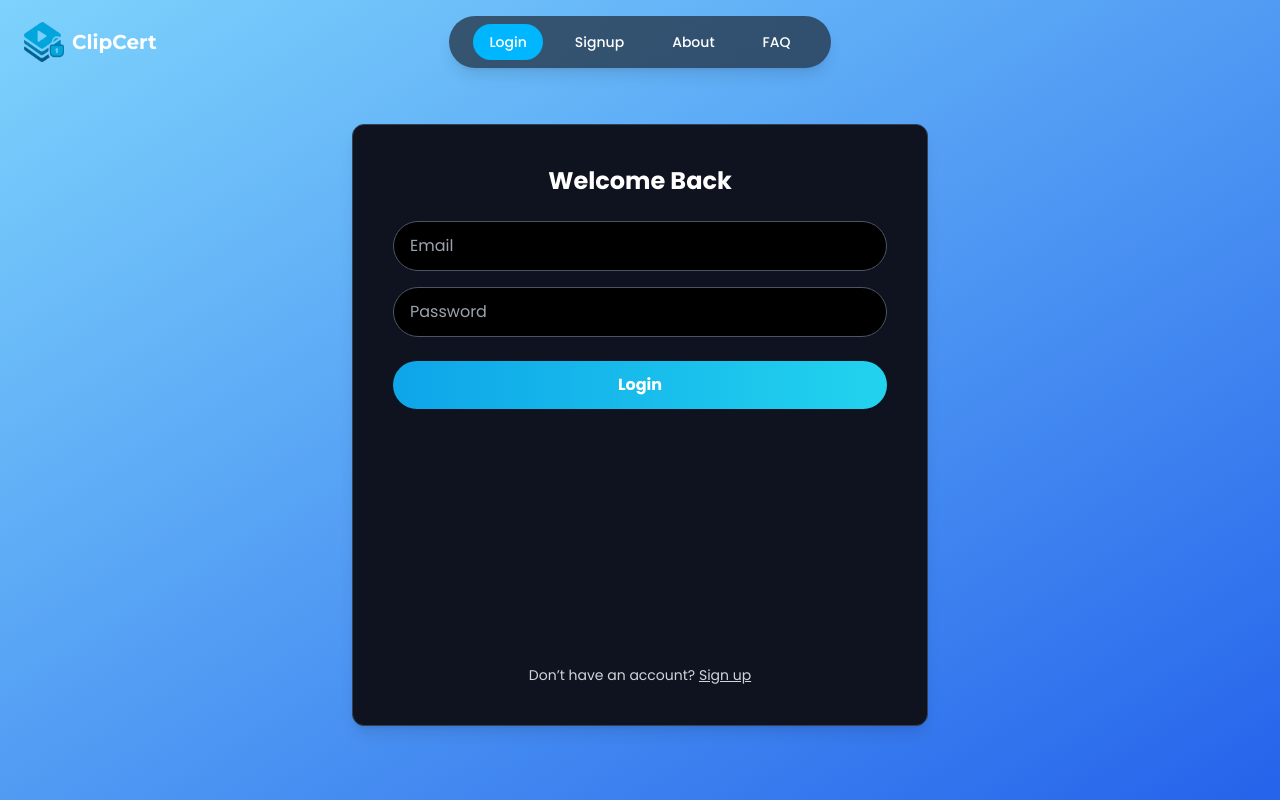
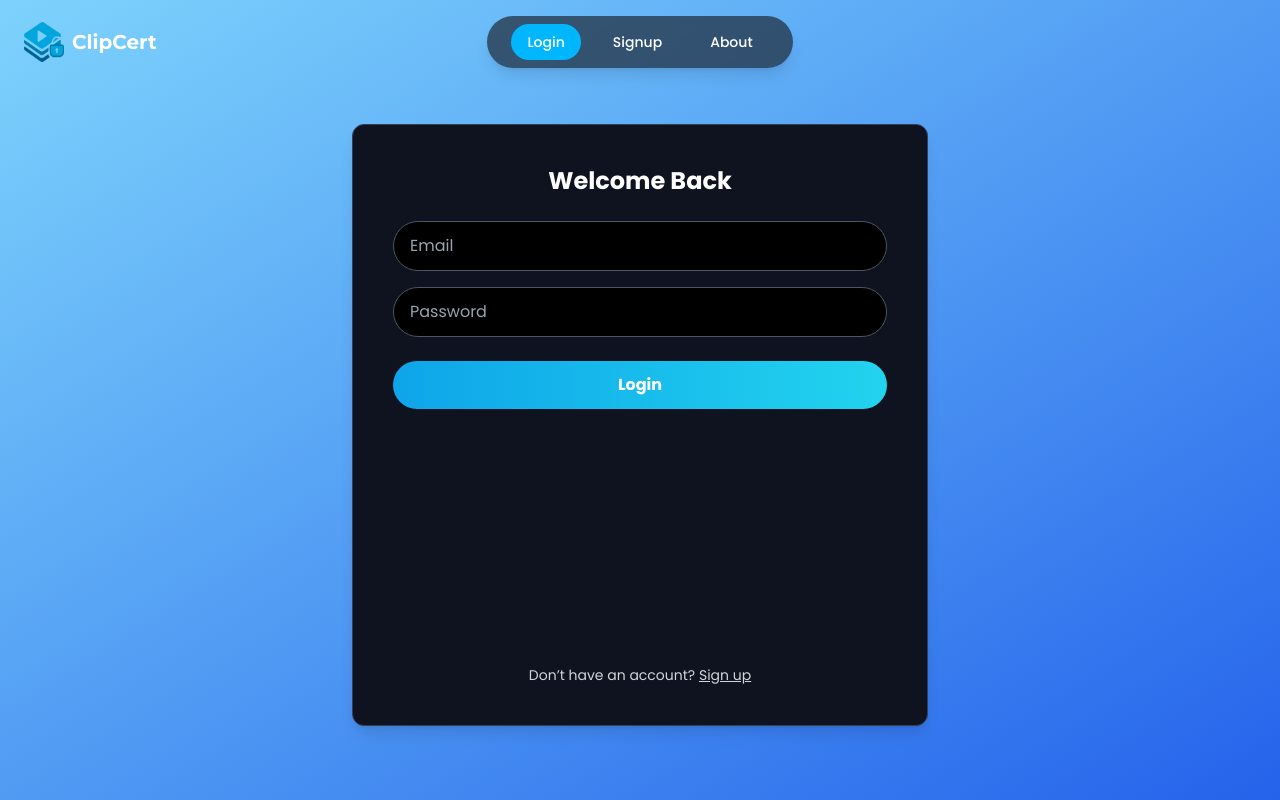
Before and after one commit to Vintr0n/AuthentiClip, a React (Vite) app in the folder frontend/: page /login in a window 1280 px wide. Built offline with nearby package versions, Linux system fonts and the light colour scheme.

Commit message:
About v4.3

```diff
--- a/frontend/src/components/Header.jsx
+++ b/frontend/src/components/Header.jsx
@@ -45,9 +45,6 @@ export default function Header() {
           <NavLink to="/about" className={navLinkClass}>
             About
           </NavLink>
-          <NavLink to="/faq" className={navLinkClass}>
-            FAQ
-          </NavLink>
           {user && (
             <>
               <NavLink to="/upload" className={navLinkClass}>
```
